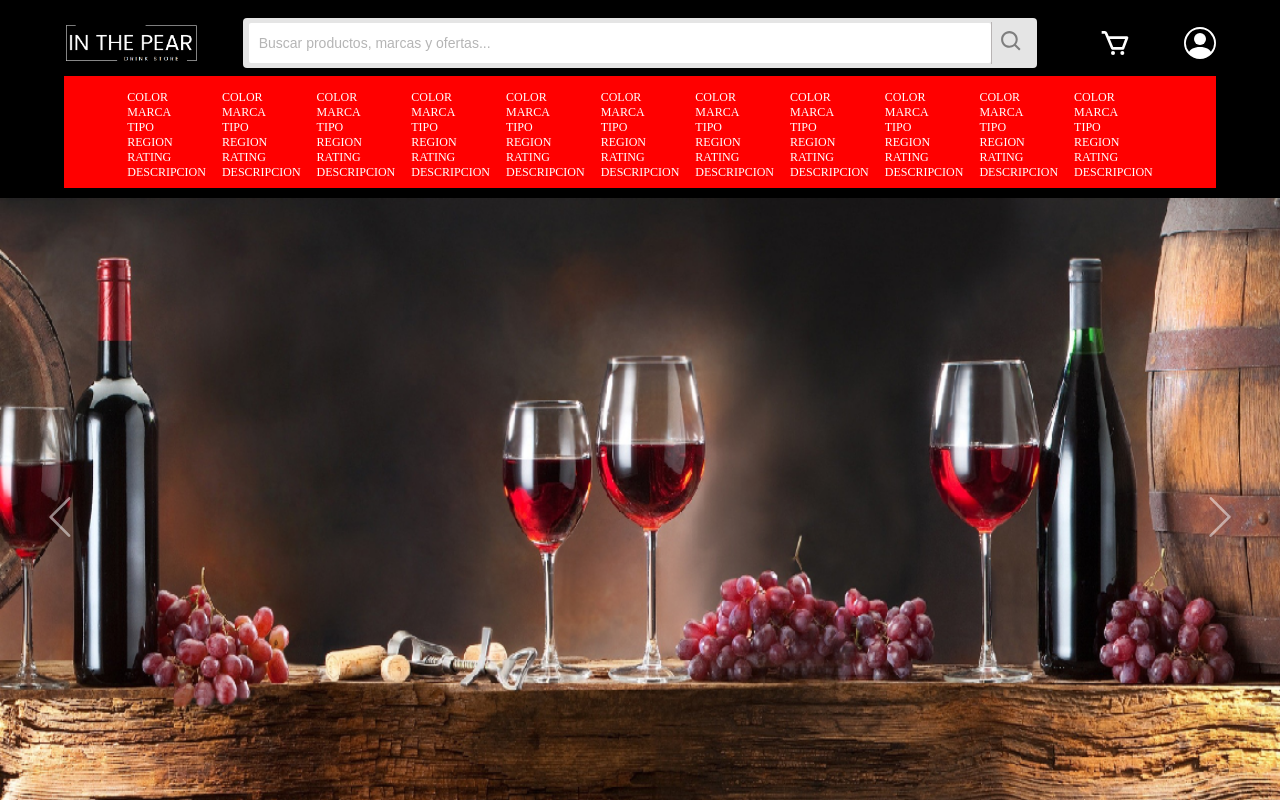
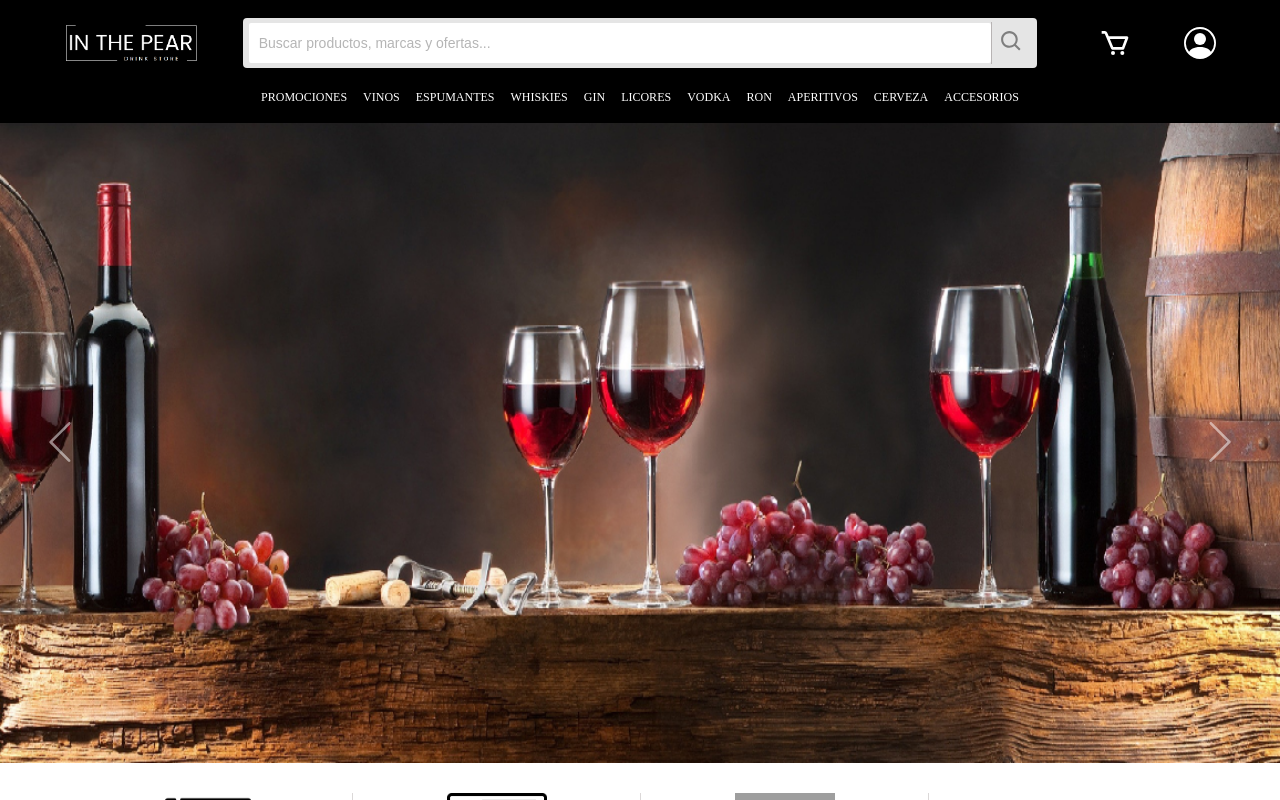
Before and after one commit to ttronge/inthepear, a React (Create React App) app in the folder front/: page / in a window 1280 px wide. Shown: the top 800 px of the page. Built offline with nearby package versions, Linux system fonts and the light colour scheme; grey boxes are pictures that could not be loaded.

Commit message:
great advances in maps

```diff
--- a/front/src/Components/ItemMenu/index.jsx
+++ b/front/src/Components/ItemMenu/index.jsx
@@ -1,36 +1,57 @@
-import SubCat from '../SubCatMenuNav';
+// import SubCat from '../SubCatMenuNav';
 import './styles.css';
 
 
 const ItemMenu = ({ catMenu }) => {
+  console.log(catMenu);
+  const { childrens } = catMenu;
+  console.log(childrens);
+  // console.log(catMenu.childrens)
   // console.log(catMenu);
-  // console.log(catMenu.childrens)
-  const {childrens} = catMenu;
   return (
-    <div>
+    <span className='element'>
+      {catMenu.category}
       {
-        childrens.map( ( subName, index ) => {
+        childrens && childrens.map(() => {
           return (
-            <p key={index}> {subName.subName} </p>
-            // <h1 key={index}>
-            //   { c.sabName }
-            // </h1>
+              <div className='childrens'>
+                {
+                  childrens && childrens.map(({ subName, variants }, index) => {
+                    return (
+                      <div className='subCat' key={index}>
+                        <div className='content_subcat'>
+                          <h4>{subName}</h4>
+                          { variants.map( (variants, index) => {
+                            return (
+                              <p key={index}> {variants} </p>
+                            )
+                          } ) }
+                        </div>
+                      </div>
+                    )
+                  })
+                }
+              </div>
+
           )
-        } )
+        })
       }
-    </div>
+
+
+    </span>
+    // { childrens && childrens.map( ( catMenu, index ) => { return (
+    //   <ItemMenu key={index}
+    //     catMenu={catMenu}
+    //   />
+    // )}
+
+    // ) }
+    // <div className='cajita'> {catMenu.subName} </div>
+    // <div className='bloque'>
+
+    // </div>
   )
 
 };
 
 export default ItemMenu;
-
-{/* <div className='item-menu-nav'>
-        {
-          catMenu.childrens ? <div>nada</div>  : catMenu.map( ( e, index ) =>(
-            <div className='element' key={index}>
-              {e.nameCat}
-            </div>
-          ))
-        }
-  </div> */}
--- a/front/src/Components/ItemMenu/styles.css
+++ b/front/src/Components/ItemMenu/styles.css
@@ -1,32 +1,128 @@
-.item__menu {
+.element {
   width: auto;
   height: auto;
   /* height: 50px; */
   margin: 14px 8px 8px 8px;
+  font-size: 12px;
+  font-weight: 500;
   text-transform: uppercase;
-  display: flex;
+  color: #FFFFFF;
   cursor: pointer;
   position: relative;
 }
 
-.element {
-  font-size: 12px;
-  font-weight: 500;
-  color: #FFFFFF;
-}
 
-.subCatMenuContainer {
-  width: 100px;
-  height: 100px;
-  padding: 8px;
+.childrens {
+  max-width: auto;
+  height: auto;
+  padding: 4px;
+  border: 1px solid black;
+  color: #000000;
   background-color: #FFFFFF;
-  color: #000000;
   position: absolute;
-  top: 20px;
-  left: 8px;
+  top: 16px;
+  left: 10px;
   display: none;
 }
 
-.item__menu:hover > .subCatMenuContainer {
-  display: block;
+
+.content_subcat {
+  width: auto;
+  display: flex;
+  padding: 4px;
+  flex-direction: column;
 }
+
+.content_subcat{
+  width: auto;
+}
+
+.element:hover > .childrens {
+  display: flex;
+  flex-direction: row;
+}
+
+
+
+
+
+
+
+
+
+
+
+
+
+
+
+
+
+
+
+
+
+
+/* ,
+    "childrens": [
+      {"subName": "color"},
+      {"subName": "marca"},
+      {"subName": "tipo"},
+      {"subName": "region"},
+      {"subName": "rating"},
+      {"subName": "descripcion"}
+    ]
+,
+    "childrens": [
+      {"subName": "color"},
+      {"subName": "marca"},
+      {"subName": "tipo"},
+      {"subName": "region"},
+      {"subName": "rating"},
+      {"subName": "descripcion"}
+    ]
+,
+    "childrens": [
+      {"subName": "color"},
+      {"subName": "marca"},
+      {"subName": "tipo"},
+      {"subName": "region"},
+      {"subName": "rating"},
+      {"subName": "descripcion"}
+    ]
+,
+    "childrens": [
+      {"subName": "color"},
+      {"subName": "marca"},
+      {"subName": "tipo"},
+      {"subName": "region"},
+      {"subName": "rating"},
+      {"subName": "descripcion"}
+    ]
+,
+    "childrens": [
+      {"subName": "color"},
+      {"subName": "marca"},
+      {"subName": "tipo"},
+      {"subName": "region"},
+      {"subName": "rating"},
+      {"subName": "descripcion"}
+    ]
+,
+    "childrens": [
+      {"subName": "color"},
+      {"subName": "marca"},
+      {"subName": "tipo"},
+      {"subName": "region"},
+      {"subName": "rating"},
+      {"subName": "descripcion"}
+    ]
+,
+    "childrens": [
+      {"subName": "color"},
+      {"subName": "marca"},
+      {"subName": "tipo"},
+      {"subName": "region"},
+      {"subName": "rating"},
+      {"subName": "descripcion"}
+    ] */
--- a/front/src/Components/MenuNav/index.jsx
+++ b/front/src/Components/MenuNav/index.jsx
@@ -1,25 +1,26 @@
 import React from 'react';
+import catMenu from '../../jsonPrueba'
 import ItemMenu from '../ItemMenu';
-import catMenu from '../../jsonPrueba'
 import './styles.css';
 
 
 
 const MenuNav = () => {
-  console.log(catMenu);
   return(
     <div className='container__menu-nav'>
       <div className='item-menu-nav'>
-        {catMenu.map( ( catMenu, index ) =>(
-            <div className='element' key={index}>
-              <ItemMenu
-                catMenu={catMenu}
-              />
-            </div>
+        {
+        catMenu.map( ( catMenu, index ) => (
+          <ItemMenu key={index}
+            catMenu={catMenu}
+          />
+            // <div className='element' key={index}>
+            //   { catMenu.category }
+            // </div>
           ))
         }
       </div>
     </div>
-  )
+  );
 };
 export default MenuNav;
--- a/front/src/Components/MenuNav/styles.css
+++ b/front/src/Components/MenuNav/styles.css
@@ -3,41 +3,17 @@
   height: auto;
   display: flex;
   justify-content: center;
-  background-color: red;
 }
 
 .item-menu-nav {
   width: auto;
   height: auto;
   display: flex;
-  align-items: center;
-}
-
-.element {
-  width: auto;
-  height: auto;
-  /* height: 50px; */
-  margin: 14px 8px 8px 8px;
-  font-size: 12px;
-  font-weight: 500;
-  text-transform: uppercase;
-  color: #FFFFFF;
-  display: flex;
-  align-items: center;
-  cursor: pointer;
-  position: relative;
 }
 
 
 
 
-
-/* .subcat {
-  position: absolute;
-  top: 10px;
-  right: 10px;
-  color: red;
-} */
 
 @media screen and (max-width: 1231px) {
   .container__main-nav {
@@ -45,10 +21,7 @@
   }
 }
 
-/* li {
-  list-style: none;
-}
-
+/*
 .container__main-nav {
   width: 90%;
   height: 50px;
--- a/front/src/jsonPrueba/index.json
+++ b/front/src/jsonPrueba/index.json
@@ -2,144 +2,164 @@
   {
     "name": "name prod",
     "id": 1,
-    "nameCat": "Promociones",
-    "childrens": [
-      {"subName": "color"},
-      {"subName": "marca"},
-      {"subName": "tipo"},
-      {"subName": "region"},
-      {"subName": "rating"},
-      {"subName": "descripcion"}
-    ]
+    "category": "Promociones"
   },
   {
     "name": "name prod",
     "id": 2,
-    "nameCat": "Vinos",
+    "category": "Vinos",
     "childrens": [
-      {"subName": "color"},
-      {"subName": "marca"},
-      {"subName": "tipo"},
-      {"subName": "region"},
-      {"subName": "rating"},
-      {"subName": "descripcion"}
-    ]
+      {"subName": "color",
+      "variants": [ "rojo", "blanco", "rosado" ]},
+      {"subName": "tipo",
+      "variants": [ "tinto", "jhonnie walker" ]},
+      {"subName": "marcas",
+      "variants": [ "branca", "quilmes" ]},
+      {"subName": "region",
+      "variants": [ "argentina", "escocia" ]}
+    ],
+    "rating": 1,
+    "descripcion": "descripcion"
   },
   {
     "name": "name prod",
     "id": 3,
-    "nameCat": "Espumantes",
+    "category": "Espumantes",
     "childrens": [
-      {"subName": "color"},
-      {"subName": "marca"},
-      {"subName": "tipo"},
-      {"subName": "region"},
-      {"subName": "rating"},
-      {"subName": "descripcion"}
-    ]
+      {"subName": "color",
+      "variants": [ "rojo", "blanco", "rosado" ]},
+      {"subName": "tipo",
+      "variants": [ "tinto", "jhonnie walker" ]},
+      {"subName": "marcas",
+      "variants": [ "branca", "quilmes" ]},
+      {"subName": "region",
+      "variants": [ "argentina", "escocia" ]}
+    ],
+    "rating": 2,
+    "descripcion": "descripcion"
   },
   {
     "name": "name prod",
     "id": 4,
     "category": "Whiskies",
     "childrens": [
-      {"subName": "color"},
-      {"subName": "marca"},
-      {"subName": "tipo"},
-      {"subName": "region"},
-      {"subName": "rating"},
-      {"subName": "descripcion"}
-    ]
+      {"subName": "color",
+      "variants": [ "rojo", "blanco", "rosado" ]},
+      {"subName": "tipo",
+      "variants": [ "tinto", "jhonnie walker" ]},
+      {"subName": "marcas",
+      "variants": [ "branca", "quilmes" ]},
+      {"subName": "region",
+      "variants": [ "argentina", "escocia" ]}
+    ],
+    "rating": 3,
+    "descripcion": "descripcion"
   },
   {
     "name": "name prod",
     "id": 5,
     "category": "Gin",
     "childrens": [
-      {"subName": "color"},
-      {"subName": "marca"},
-      {"subName": "tipo"},
-      {"subName": "region"},
-      {"subName": "rating"},
-      {"subName": "descripcion"}
-    ]
+      {"subName": "color",
+      "variants": [ "rojo", "blanco", "rosado" ]},
+      {"subName": "tipo",
+      "variants": [ "tinto", "jhonnie walker" ]},
+      {"subName": "marcas",
+      "variants": [ "branca", "quilmes" ]},
+      {"subName": "region",
+      "variants": [ "argentina", "escocia" ]}
+    ],
+    "rating": 4,
+    "descripcion": "descripcion"
   },
   {
     "name": "name prod",
     "id": 6,
     "category": "Licores",
     "childrens": [
-      {"subName": "color"},
-      {"subName": "marca"},
-      {"subName": "tipo"},
-      {"subName": "region"},
-      {"subName": "rating"},
-      {"subName": "descripcion"}
-    ]
+      {"subName": "color",
+      "variants": [ "rojo", "blanco", "rosado" ]},
+      {"subName": "tipo",
+      "variants": [ "tinto", "jhonnie walker" ]},
+      {"subName": "marcas",
+      "variants": [ "branca", "quilmes" ]},
+      {"subName": "region",
+      "variants": [ "argentina", "escocia" ]}
+    ],
+    "rating": 5,
+    "descripcion": "descripcion"
   },
   {
     "name": "name prod",
     "id": 7,
     "category": "Vodka",
     "childrens": [
-      {"subName": "color"},
-      {"subName": "marca"},
-      {"subName": "tipo"},
-      {"subName": "region"},
-      {"subName": "rating"},
-      {"subName": "descripcion"}
-    ]
+      {"subName": "color",
+      "variants": [ "rojo", "blanco", "rosado" ]},
+      {"subName": "tipo",
+      "variants": [ "tinto", "jhonnie walker" ]},
+      {"subName": "marcas",
+      "variants": [ "branca", "quilmes" ]},
+      {"subName": "region",
+      "variants": [ "argentina", "escocia" ]}
+    ],
+    "rating": 6,
+    "descripcion": "descripcion"
   },
   {
     "name": "name prod",
     "id": 8,
     "category": "Ron",
     "childrens": [
-      {"subName": "color"},
-      {"subName": "marca"},
-      {"subName": "tipo"},
-      {"subName": "region"},
-      {"subName": "rating"},
-      {"subName": "descripcion"}
-    ]
+      {"subName": "color",
+      "variants": [ "rojo", "blanco", "rosado" ]},
+      {"subName": "tipo",
+      "variants": [ "tinto", "jhonnie walker" ]},
+      {"subName": "marcas",
+      "variants": [ "branca", "quilmes" ]},
+      {"subName": "region",
+      "variants": [ "argentina", "escocia" ]}
+    ],
+    "rating": 7,
+    "descripcion": "descripcion"
   },
   {
     "name": "name prod",
     "id": 9,
     "category": "Aperitivos",
     "childrens": [
-      {"subName": "color"},
-      {"subName": "marca"},
-      {"subName": "tipo"},
-      {"subName": "region"},
-      {"subName": "rating"},
-      {"subName": "descripcion"}
-    ]
+      {"subName": "color",
+      "variants": [ "rojo", "blanco", "rosado" ]},
+      {"subName": "tipo",
+      "variants": [ "tinto", "jhonnie walker" ]},
+      {"subName": "marcas",
+      "variants": [ "branca", "quilmes" ]},
+      {"subName": "region",
+      "variants": [ "argentina", "escocia" ]}
+    ],
+    "rating": 8,
+    "descripcion": "descripcion"
   },
   {
     "name": "name prod",
     "id": 10,
     "category": "Cerveza",
     "childrens": [
-      {"subName": "color"},
-      {"subName": "marca"},
-      {"subName": "tipo"},
-      {"subName": "region"},
-      {"subName": "rating"},
-      {"subName": "descripcion"}
-    ]
+      {"subName": "color",
+      "variants": [ "rojo", "blanco", "rosado" ]},
+      {"subName": "tipo",
+      "variants": [ "tinto", "jhonnie walker" ]},
+      {"subName": "marcas",
+      "variants": [ "branca", "quilmes" ]},
+      {"subName": "region",
+      "variants": [ "argentina", "escocia" ]}
+    ],
+    "rating": "rating",
+    "descripcion": "descripcion"
   },
   {
     "name": "name prod",
     "id": 11,
-    "category": "Accesorios",
-    "childrens": [
-      {"subName": "color"},
-      {"subName": "marca"},
-      {"subName": "tipo"},
-      {"subName": "region"},
-      {"subName": "rating"},
-      {"subName": "descripcion"}
-    ]
+    "category": "Accesorios"
   }
 ]
```
Also changed, not shown: front/src/Components/SubCatMenuNav/index.jsx (+15 -15 lines), front/src/Components/SubCatMenuNav/styles.css (line endings or trailing spaces).
